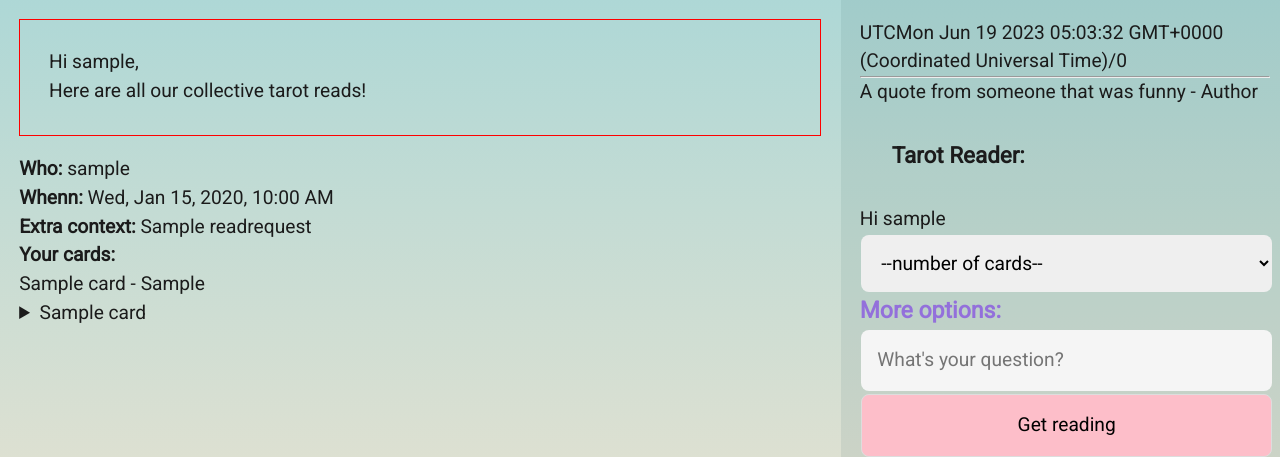
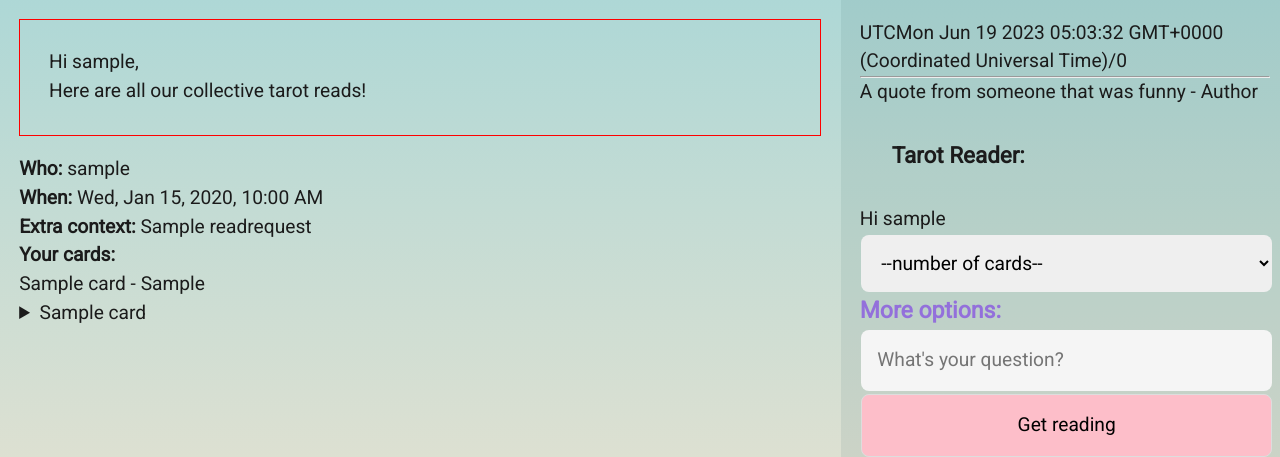
Before and after one commit to ezstarr/TimeEnjoyed-Abode, a Django app: page /tarot/all_reads in a window 1280 px wide. Shown: the part 87-544 px from the top of the page. Run offline with Django 4.2, Linux system fonts and the light colour scheme; a user stored in the database is signed in; tables that the repository leaves empty hold one stand-in row (values such as "Sample post"); some libraries are stand-ins or nearby versions; some web fonts are replaced.

Commit message:
test commit

```diff
--- a/home/templates/home/tarot_list.html
+++ b/home/templates/home/tarot_list.html
@@ -10,13 +10,11 @@
             <div>Here are all our collective tarot reads!</div>
          </div>
 
-
-
         {% for read in all_reads %}
 
         <div class="page-body">
             <div><b>Who:</b> {{ read.user }}</div>
-            <div><b>Whenn:</b> <time datetime={{ read.date_time|date:"c" }}> </time></div>
+            <div><b>When:</b> <time datetime={{ read.date_time|date:"c" }}> </time></div>
             <div><b>Extra context:</b> {{ read.question }}</div>
             <div><b>Your cards:</b></div>
             {% for card in read.card_ids.all %}
@@ -28,14 +26,9 @@
                 </details>
             {% endfor %}
         </div>
-
         {% endfor %}
 
-
-
-
     {% else %}
-
 
         Currently you need to login to view the collective list of tarot reads. ^_^
     {% endif %}
```
